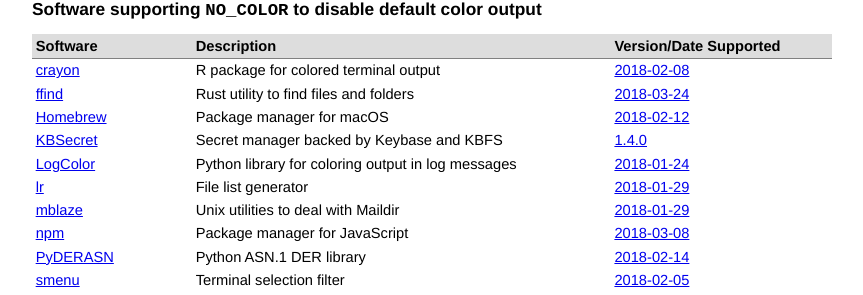
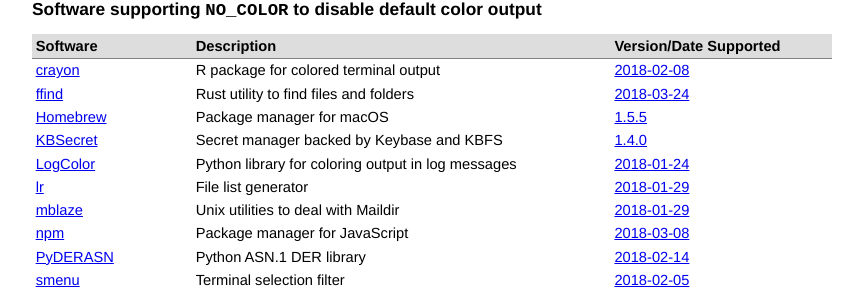
Before and after one commit to jcs/no_color, a Jekyll site: the page built from index.md, in a window 1280 px wide. Shown: the part 399-694 px from the top of the page, without its empty margins (208-1071 px from the left). Built offline with Jekyll 4.4.1, drawn with Linux system fonts in a browser that asks for light colours; our own code applies the rules of GitHub Pages for plain Markdown files.

Commit message:
index: change homebrew to link to the first release

```diff
--- a/index.md
+++ b/index.md
@@ -39,7 +39,7 @@ and submit a pull request.
 |:-|:-|:-|
 | [crayon](https://github.com/r-lib/crayon) | R package for colored terminal output | [2018-02-08](https://github.com/r-lib/crayon/commit/700800135d04408bf1c99426b3fec9a4073b8a97) |
 | [ffind](https://github.com/josephscade/ffind) | Rust utility to find files and folders | [2018-03-24](https://github.com/josephscade/ffind/commit/fec4aa6101f2b3d6d5b06df640e299d0b1fbb190) |
-| [Homebrew](https://brew.sh/) | Package manager for macOS | [2018-02-12](https://github.com/Homebrew/brew/commit/b3f0e571f4cdcc29dd6982b863fdcd7de5e6febf) |
+| [Homebrew](https://brew.sh/) | Package manager for macOS | [1.5.5](https://github.com/Homebrew/brew/releases/tag/1.5.5) |
 | [KBSecret](https://kbsecret.github.io/) | Secret manager backed by Keybase and KBFS | [1.4.0](https://github.com/kbsecret/kbsecret/releases/tag/1.4.0) |
 | [LogColor](https://github.com/induane/logcolor) | Python library for coloring output in log messages | [2018-01-24](https://github.com/induane/logcolor/commit/0092b0af2a1506eee2b0ca028b1cf51f78fc91fa) |
 | [lr](https://github.com/chneukirchen/lr) | File list generator | [2018-01-29](https://github.com/chneukirchen/lr/commit/8f0ac7c8abb4e0830d6cf72bbbd5f38c44b4266d) |
```
